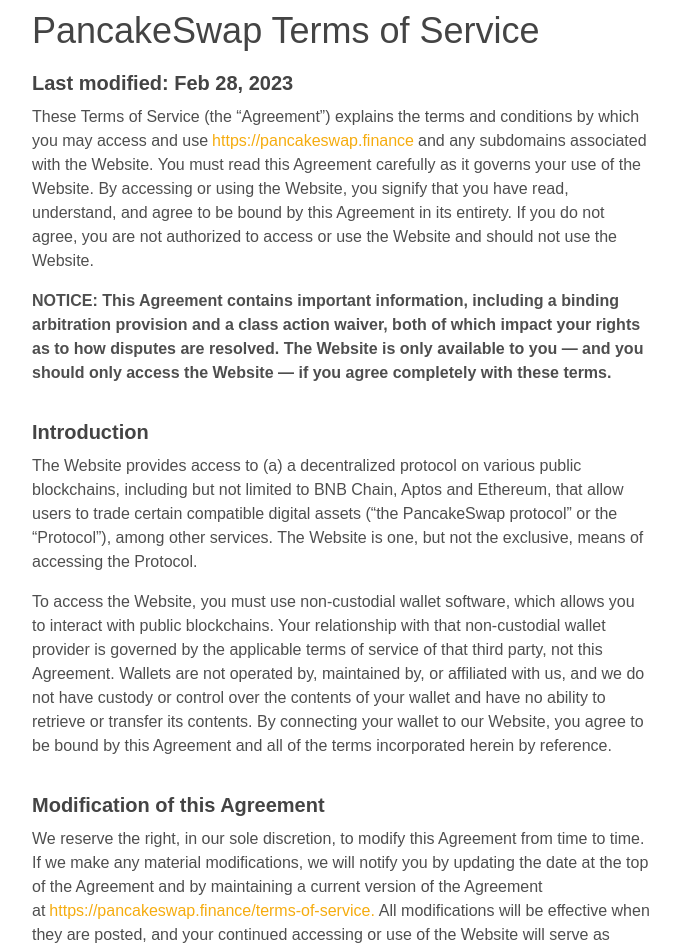
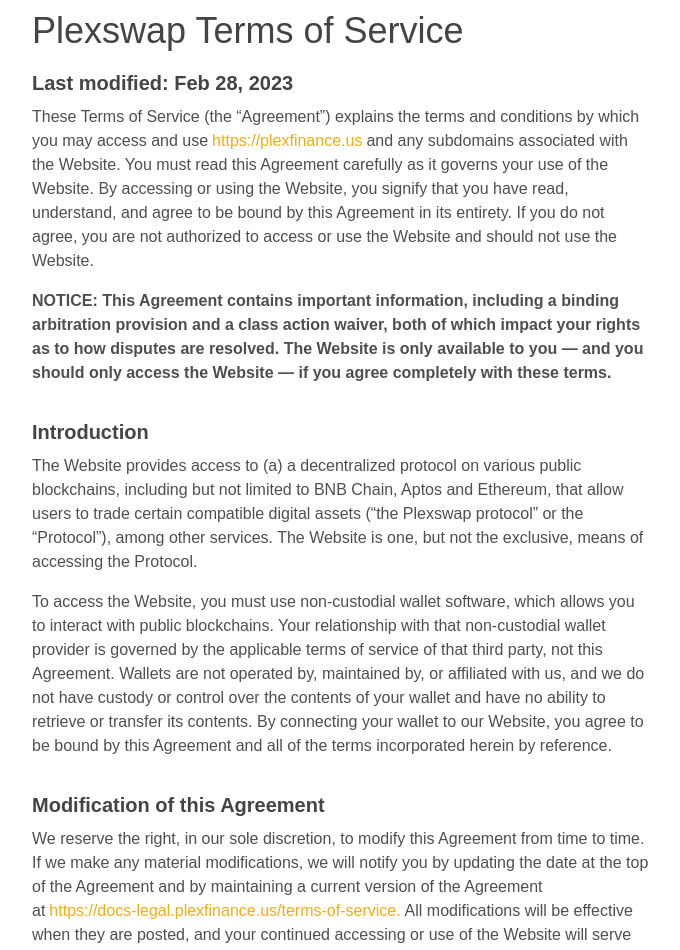
Before and after one commit to plexswap/LegalDocs, a Next.js app: page /terms-of-service in a window 1280 px wide. Shown: the part 40-990 px from the top of the page, without its empty margins (299-979 px from the left). Built offline with nearby package versions, Linux system fonts and the light colour scheme.

Commit message:
Minor Update

```diff
--- a/src/pages/terms-of-service.tsx
+++ b/src/pages/terms-of-service.tsx
@@ -62,14 +62,14 @@
 const TermsOfService = () => {
   return (
     <Container>
-      <Text as="h1">PancakeSwap Terms of Service</Text>
+      <Text as="h1">Plexswap Terms of Service</Text>
       <Text as="h3">Last modified: Feb 28, 2023</Text>
       <Text as="p">
         <Text as="span">
           These Terms of Service (the “Agreement”) explains the terms and conditions by which you may access and use
         </Text>
-        <Link href="https://pancakeswap.finance">
-          https://pancakeswap.finance
+        <Link href="https://plexfinance.us">
+          https://plexfinance.us
         </Link>
         <Text as="span">
           and any subdomains associated with the Website. You must read this Agreement carefully as it governs your use
@@ -89,7 +89,7 @@
       <Text as="p">
         The Website provides access to (a) a decentralized protocol on various public blockchains, including but not
         limited to BNB Chain, Aptos and Ethereum, that allow users to trade certain compatible digital assets (“the
-        PancakeSwap protocol” or the “Protocol”), among other services. The Website is one, but not the exclusive, means
+        Plexswap protocol” or the “Protocol”), among other services. The Website is one, but not the exclusive, means
         of accessing the Protocol.
       </Text>
       <Text as="p">
@@ -108,8 +108,8 @@
           material modifications, we will notify you by updating the date at the top of the Agreement and by maintaining
           a current version of the Agreement at
         </Text>
-        <Link href="https://pancakeswap.finance/terms-of-service">
-          https://pancakeswap.finance/terms-of-service.
+        <Link href="https://docas-legal.plexfinance.us/terms-of-service">
+          https://docs-legal.plexfinance.us/terms-of-service.
         </Link>
         <Text as="span">
           All modifications will be effective when they are posted, and your continued accessing or use of the Website
@@ -126,11 +126,11 @@
         The Website is distinct from the Protocol and is one, but not the exclusive, means of accessing the Protocol.
         The Protocol itself has three versions, designated as v1, v2, and v3, each of which comprises open-source or
         source-available self-executing smart contracts that are deployed on various public blockchains, such as BNB
-        Chain, Aptos and Ethereum. PancakeSwap does not control or operate any version of the Protocol on any blockchain
+        Chain, Aptos and Ethereum. Plexswap does not control or operate any version of the Protocol on any blockchain
         network. By using the Website, you understand that you are not buying or selling digital assets from us and that
         we do not operate any liquidity pools on the Protocol or control trade execution on the Protocol. When traders
         pay fees for trades, those fees accrue to liquidity providers for the Protocol. As a general matter, the
-        PancakeSwap team is not a liquidity provider into Protocol liquidity pools and liquidity providers are
+        Plexswap team is not a liquidity provider into Protocol liquidity pools and liquidity providers are
         independent third parties. The Protocol was initially deployed on the BNB Chain blockchain, and has since been
         deployed on several other blockchain networks.
       </Text>
@@ -156,7 +156,7 @@
 
       <Text as="h3">Intellectual Property Rights</Text>
       <Text as="p">
-        PancakeSwap owns all intellectual property and other rights in the Website and its contents, including (but not
+        Plexswap owns all intellectual property and other rights in the Website and its contents, including (but not
         limited to) software, text, images, trademarks, service marks, copyrights, patents, designs, and its “look and
         feel.” Unlike the Website, versions 1-3 of the Protocol are comprised entirely of open-source or
         source-available software running on public blockchains.
@@ -271,8 +271,8 @@
       </Text>
       <Text as="p">
         We may provide information about tokens in the Website sourced from third-party data partners through features
-        such as rarity scores, token explorer or token lists (which includes the PancakeSwap default token list and
-        PancakeSwap expanded list hosted at tokenlists.org). We may also provide warning labels for certain tokens. The
+        such as rarity scores, token explorer or token lists (which includes the Plexswap default token list and
+        Plexswap expanded list hosted at tokenlists.org). We may also provide warning labels for certain tokens. The
         provision of informational materials does not make trades in those tokens solicited; we are not attempting to
         induce you to make any purchase as a result of information provided. All such information provided by the
         Website is for informational purposes only and should not be construed as investment advice or a recommendation
@@ -320,7 +320,7 @@
         to understand the inherent risks associated with using cryptographic and blockchain-based systems, and that you
         have a working knowledge of the usage and intricacies of digital assets such as ether (ETH), so-called
         stablecoins, and other digital tokens such as those following the Ethereum Token Standard (ERC-20), or standards
-        of any other digital tokens which are transacted on PancakeSwap.
+        of any other digital tokens which are transacted on Plexswap.
       </Text>
       <Text as="p">
         In particular, you understand that the markets for these digital assets are nascent and highly volatile due to
@@ -345,7 +345,7 @@
       <Text as="p">
         Finally, you understand that we do not create, own, or operate cross-chain bridges and we do not make any
         representation or warranty about the safety or soundness of any cross-chain bridge, including its use for
-        PancakeSwap governance.
+        Plexswap governance.
       </Text>
       <Text as="p">
         In summary, you acknowledge that we are not responsible for any of these variables or risks, do not own or
@@ -475,7 +475,7 @@
       <Text as="h3">Gas Fees</Text>
       <Text as="p">
         Blockchain transactions require the payment of transaction fees to the appropriate network (“Gas Fees”). Except
-        as otherwise expressly set forth in the terms of another offer by PancakeSwap, you will be solely responsible to
+        as otherwise expressly set forth in the terms of another offer by Plexswap, you will be solely responsible to
         pay the Gas Fees for any transaction that you initiate.
       </Text>
     </Container>
```
Also changed, not shown: 1 other file (tests, documents, lock files or other folders).
